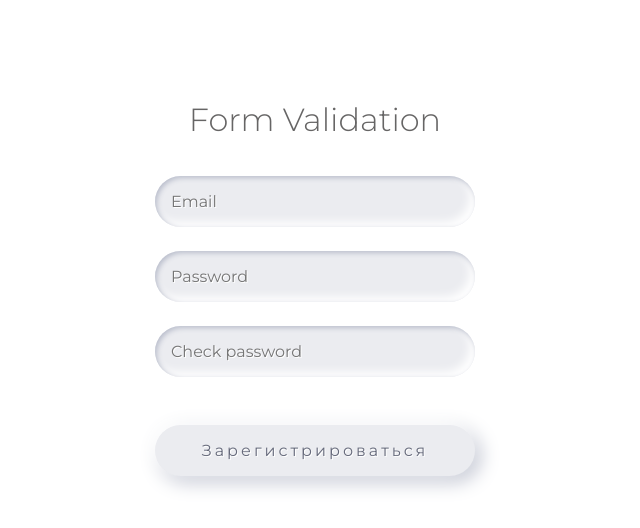
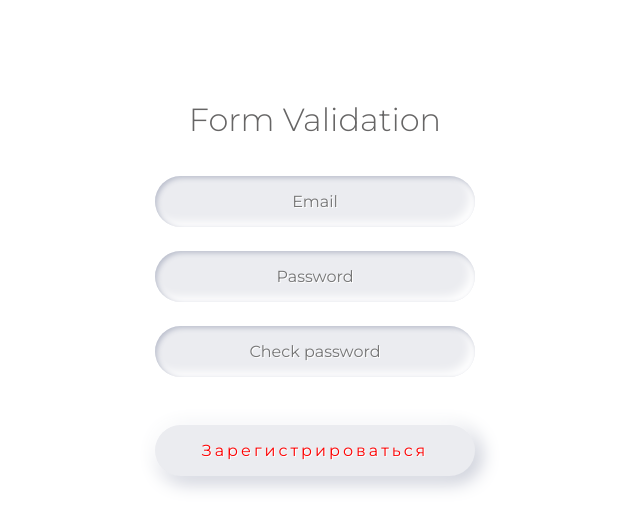
Before and after one commit to Yogurt7v/React-Form, a React (Create React App) app: page / in a window 1280 px wide. Shown: the top 528 px of the page, without its empty margins (325-965 px from the left). Built offline with nearby package versions, Linux system fonts and the light colour scheme.

Commit message:
примитивно, но пойдёт

```diff
--- a/src/components/form.jsx
+++ b/src/components/form.jsx
@@ -12,12 +12,61 @@ export default function Form() {
   const [passwordError, setPasswordError] = useState(null);
 
   const [checkPassword, setCheckPassword] = useState("");
+  const [checkPasswordError, setCheckPasswordError] = useState(null);
+
+  const onEmailChange = ({ target }) => {
+    setEmail(target.value);
+
+    let newError = null;
+
+    if (
+      !/([a-zA-Z0-9._-]+@[a-zA-Z0-9._-]+\.[a-zA-Z0-9_-]+)/g.test(target.value)
+    ) {
+      newError = "Допустимы только латинские буквы, @ и домен.";
+    } else if (target.value.length >= 30) {
+      newError = "Неверный логин. Должно быть не больше 30 символов";
+    }
+    setEmailError(newError);
+  };
+
+  const onEmailBlur = ({ target }) => {
+    if (target.value.length < 5) {
+      setEmailError(null);
+    }
+  };
+
+  const onPasswordChange = ({ target }) => {
+    setPassword(target.value);
+    console.log(target.value);
+    let newError = null;
+
+    if (!/([a-zA-Z0-9._-])/g.test(target.value)) {
+      newError = "Допустимы только латинские буквы и цифры.";
+    } else if (target.value.length >= 30 && target.value.length <= 8) {
+      newError = "Пароль должен быть больше 8, но меньше 30 символов";
+    }
+
+    setPasswordError(newError);
+  };
+  const onPasswordBlur = ({ target }) => {
+    if (target.value.length === 0) {
+      setPasswordError(null);
+    }
+  };
+
+  const onCheckPasswordChange = ({ target }) => {
+    setCheckPassword(target.value);
+    if (password !== target.value && password !== "" && target.value !== "") {
+      setCheckPasswordError("Пароли не совпадают");
+    } else {
+      setCheckPasswordError(null);
+    }
+  };
 
   const getState = () => {
     return {
       email,
       password,
-      checkPassword,
     };
   };
 
@@ -28,33 +77,54 @@ export default function Form() {
 
   return (
     <>
-      <form>
+      <form onSubmit={onSubmit}>
         <label>
           <input
             type="email"
             placeholder="Email"
             value={email}
-            onChange={({ target }) => setEmail(target.value)}
+            onChange={onEmailChange}
+            onBlur={onEmailBlur}
           />
+          {emailErorr && <div className={style.errorLabel}>{emailErorr}</div>}
         </label>
         <label>
           <input
             type="password"
             placeholder="Password"
             value={password}
-            onChange={({ target }) => setPassword(target.value)}
+            onChange={onPasswordChange}
+            onBlur={onPasswordBlur}
           />
+          {passwordError && (
+            <div className={style.errorLabel}>{passwordError}</div>
+          )}
         </label>
         <label>
           <input
             type="password"
             placeholder="Check password"
             value={checkPassword}
-            onChange={({ target }) => setCheckPassword(target.value)}
+            onChange={onCheckPasswordChange}
           />
         </label>
+        <div className={style.errorLabel}>{checkPasswordError}</div>
 
-        <button onClick={onSubmit}>Зарегистрироваться</button>
+        <button
+          onClick={onSubmit}
+          disabled={
+            !!(
+              emailErorr ||
+              passwordError ||
+              checkPasswordError ||
+              !email ||
+              !password ||
+              !checkPassword
+            )
+          }
+        >
+          Зарегистрироваться
+        </button>
       </form>
     </>
   );
--- a/src/components/form.module.css
+++ b/src/components/form.module.css
@@ -31,6 +31,7 @@ input {
   box-sizing: border-box;
   transition: all 0.2s ease-in-out;
   appearance: none;
+  text-align: center;
 
   &:focus {
     box-shadow: inset 1px 1px 2px #babecc, inset -1px -1px 2px #fff;
@@ -49,9 +50,23 @@ button {
 
   &:hover {
     box-shadow: -2px -2px 5px #fff, 2px 2px 5px #babecc;
+    color: green;
   }
 
   &:active {
     box-shadow: inset 1px 1px 2px #babecc, inset -1px -1px 2px #fff;
   }
+  &:disabled {
+    color: red;
+    cursor: not-allowed;
+  }
 }
+
+.errorLabel {
+  display: flex;
+  align-items: center;
+  text-align: center;
+  justify-content: center;
+  margin-top: 10px;
+  color: red;
+}
--- a/src/index.js
+++ b/src/index.js
@@ -5,7 +5,7 @@ import App from "./App";
 
 const root = ReactDOM.createRoot(document.getElementById("root"));
 root.render(
-  // <React.StrictMode>
-  <App />
-  // </React.StrictMode>
+  <React.StrictMode>
+    <App />
+  </React.StrictMode>
 );
```
